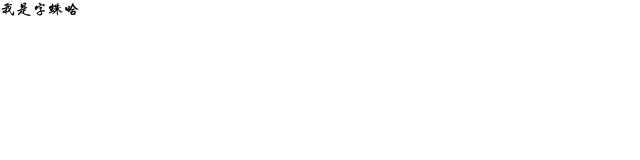
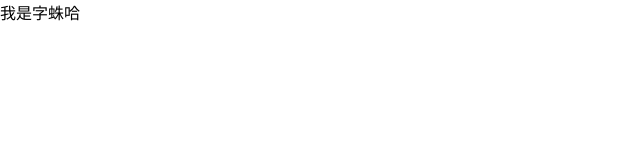
Before and after one commit to Lrelia/mobileTemplate, a website: page index.html in a window 1280 px wide. Shown: the full height of the page, 0-640 px from the left. Drawn offline with nearby package versions, Linux system fonts and the light colour scheme; files that its build step writes are made by us from their sources; files whose address does not match are found by name.

Commit message:
去掉字体

```diff
--- a/sass/home.sass
+++ b/sass/home.sass
@@ -41,4 +41,4 @@
 	position: relative
 	width: 100%
 	height: 100%
-	font-family: "test"
+	//font-family: "test"
```
